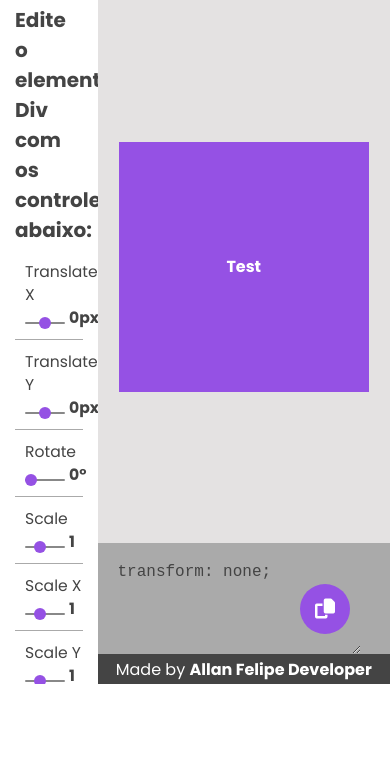
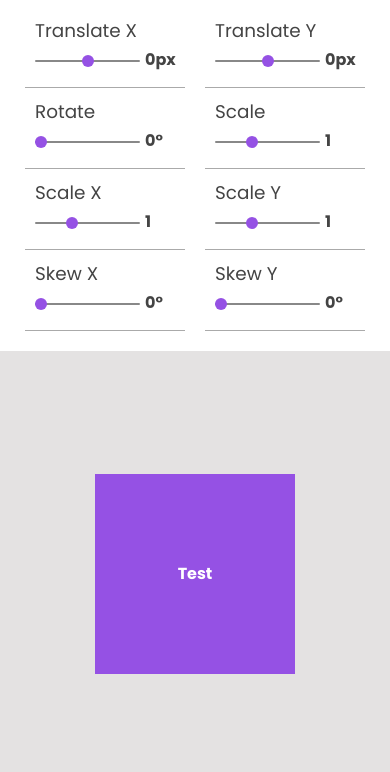
Before and after one commit to allanfpcruz/tranform-generator, a plain HTML site: page index.html in a window 390 px wide. Shown: the part 160-932 px from the top of the page. Before the commit the page ends 844 px from the top, so only its background shows below. Drawn offline with Linux system fonts and the light colour scheme.

Commit message:
media query e correção de pequeno bug

```diff
--- /dev/null
+++ b/css/media-query.css
@@ -0,0 +1,122 @@
+@media screen and (max-width:835px) {
+  body {
+    height: auto;
+  }
+
+  .container {
+    grid-template-columns: repeat(5, 1fr);
+  }
+
+  h1 {
+    grid-column: 1/6;
+    font-size: 3.25rem;
+    height: calc(3.25rem + 70px);
+    padding: 25px;
+  }
+
+  #input-area {
+    grid-column: 1/6;
+  }
+
+  #input-area > p {
+    font-size: 1.75rem;
+  }
+
+  #input-area #controls-area {
+    display: grid;
+    grid-template-columns: repeat(2, 1fr);
+  }
+
+  #input-area .control-item {
+    margin: 10px 20px;
+    padding-bottom: 15px;
+  }
+
+  .control-item:last-child {
+    border-bottom: .5px solid #aaaaaa;
+  }
+
+  .control-item p {
+    font-size: 1.15rem;
+  }
+
+  .control-item .control-num {
+    font-size: 1.25rem;
+  }
+
+  #element-area {
+    grid-column: 1/6;
+  }
+
+  #element {
+    height: 200px;
+    width: 200px;
+  }
+
+  #output-area textarea {
+    font-size: 1.4rem;
+  }
+
+  #button-area {
+    bottom: 10px;
+    height: 80px;
+    width: 80px;
+  }
+
+  #output-area button {
+    width: 75px;
+    height: 75px;
+  }
+
+  #output-area button i {
+    font-size: 1.75rem;
+  }
+
+  footer {
+    grid-column: 1/6;
+  }
+
+}
+
+@media screen and (max-width: 435px) {
+  h1 {
+    font-size: 1.75rem;
+    height: auto;
+  }
+
+  #input-area > p {
+    font-size: 1.25rem;
+    margin-bottom: 5px;
+  }
+
+  #input-area .control-item {
+    margin: 5px 10px;
+  }
+
+  .control-item .control-num {
+    font-size: 1rem;
+    bottom: 15px;
+    left: 75%;
+  }
+
+  #output-area textarea {
+    overflow-y: hidden;
+    font-size: 1.15rem;
+  }
+
+  #button-area {
+    bottom: 20px;
+    right: 20px;
+    height: 50px;
+    width: 50px;
+  }
+
+  #output-area button {
+    width: 45px;
+    height: 45px;
+  }
+
+  #output-area button i {
+    font-size: 1rem;
+  }
+}
--- a/css/style.css
+++ b/css/style.css
@@ -37,6 +37,23 @@ h1 {
   height: calc(100% + 30px);
 }
 
+#input-area::-webkit-scrollbar {
+  -webkit-appearance: none;
+  width: 10px;
+}
+
+#input-area::-webkit-scrollbar-track {
+  background-color: #888;
+}
+
+#input-area::-webkit-scrollbar-thumb {
+  background-color: var(--cor01);
+}
+
+#input-area::-webkit-scrollbar-button {
+  display: none;
+}
+
 #input-area > p {
   font-size: 1.25rem;
   font-weight: bold;
@@ -66,6 +83,7 @@ h1 {
   -webkit-appearance: none;
   appearance: none;
   margin-bottom: 10px;
+  cursor: pointer;
 }
 
 .control-item input::-webkit-slider-runnable-track {
--- a/index.html
+++ b/index.html
@@ -4,6 +4,7 @@
   <meta charset="UTF-8">
   <meta name="viewport" content="width=device-width, initial-scale=1.0">
   <link rel="stylesheet" href="css/style.css">
+  <link rel="stylesheet" href="css/media-query.css">
   <link rel="preconnect" href="https://fonts.googleapis.com">
   <link rel="preconnect" href="https://fonts.gstatic.com" crossorigin>
   <link href="https://fonts.googleapis.com/css2?family=Poppins:wght@400;700&display=swap" rel="stylesheet">
--- a/js/script.js
+++ b/js/script.js
@@ -25,7 +25,7 @@ function generateTransform(value, transform, box) {
 
   let measure = setMeasure(transform)
 
-  if(transformList.includes(transform)) {
+  if(transformList.indexOf(transform) != -1) {
     dataList.forEach(data => {
       if(data.transform == transform) {
         data.value = value
@@ -33,11 +33,11 @@ function generateTransform(value, transform, box) {
       }
     })
   } else {
+    transformList[i] = transform
     dataList[i] = new Data(transform, value, measure)
     i++
   }
 
-  transformList[i] = transform
 
   dataList.forEach(data => {
     let partOfCode = `${data.transform}(${data.value}${data.measure}) `
@@ -108,15 +108,3 @@ inputs.forEach(input => {
 copyButton.addEventListener('click', (e) => {
   copyCode()
 })
-
-//esboço do código
-
-//  if (!codeArea.value.includes(transform) || !codeArea.value.includes('none')) {
-//    if (codeArea.value.includes(transform.slice(0, transform.length-2))) {
-//      codeArea.value = `${codeArea.value.slice()}`
-//    } else {
-//      codeArea.value = `${codeArea.value.slice(0, codeArea.value.length - 1)}, ${code};`
-//    }
-//  } else {
-//    codeArea.value = `transform: ${code};`
-//  }
```
